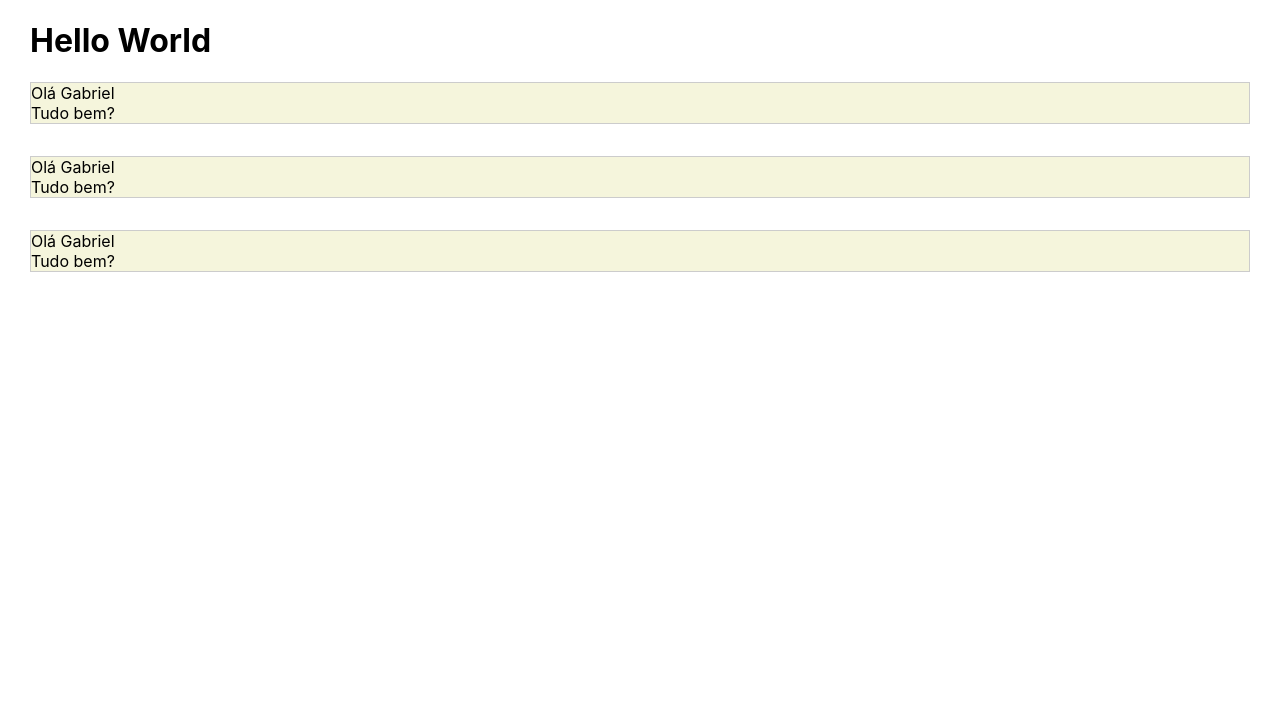
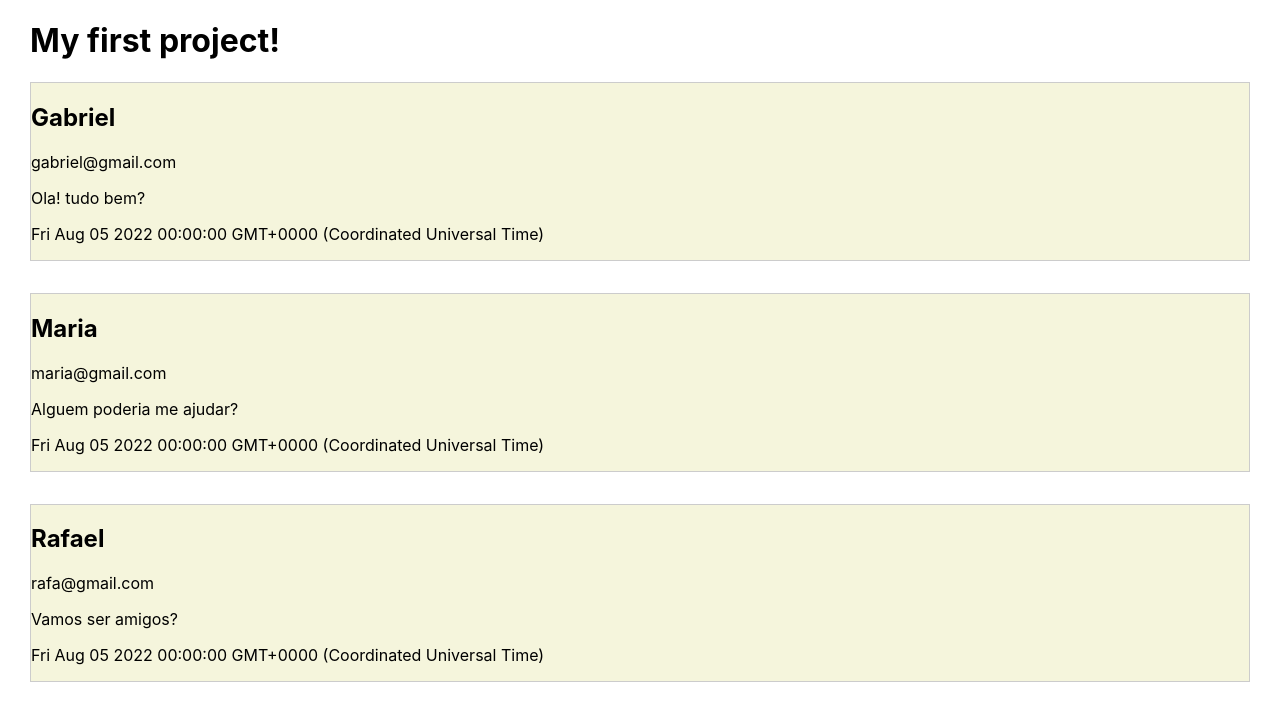
Before and after one commit to Str0mG/1.ReactProject, a React (Create React App) app: page / in a window 1280 px wide. Shown: the top 720 px of the page. Built offline with nearby package versions, Linux system fonts and the light colour scheme.

Commit message:
add: properties

```diff
--- a/src/App.js
+++ b/src/App.js
@@ -5,10 +5,16 @@ import Comentario from './components/Comentario';
 function App() {
   return (
     <div className="App">
-      <h1>Hello World</h1>
-      <Comentario />
-      <Comentario />
-      <Comentario />
+      <h1>My first project!</h1>
+      <Comentario name='Gabriel' email='gabriel@gmail.com' date={new Date(2022,7,5)}>
+        Ola! tudo bem?
+      </Comentario>
+      <Comentario name='Maria' email='maria@gmail.com' date={new Date(2022,7,5)}>
+        Alguem poderia me ajudar?
+      </Comentario>
+      <Comentario name='Rafael' email='rafa@gmail.com' date={new Date(2022,7,5)}>
+        Vamos ser amigos?
+      </Comentario>
     </div>
   );
 }
--- a/src/components/Comentario.js
+++ b/src/components/Comentario.js
@@ -3,10 +3,12 @@ import React from "react";
 import './Comentario.css';
 
 
-const Comentario = () => (
+const Comentario = props => (
     <div className="Comentario">
-        <div>Olá Gabriel</div>
-        <div>Tudo bem?</div>
+        <h2>{props.name}</h2>
+        <p>{props.email}</p>
+        <p>{props.children}</p>
+        <p>{props.date.toString()}</p>
     </div>
 );
 
```
